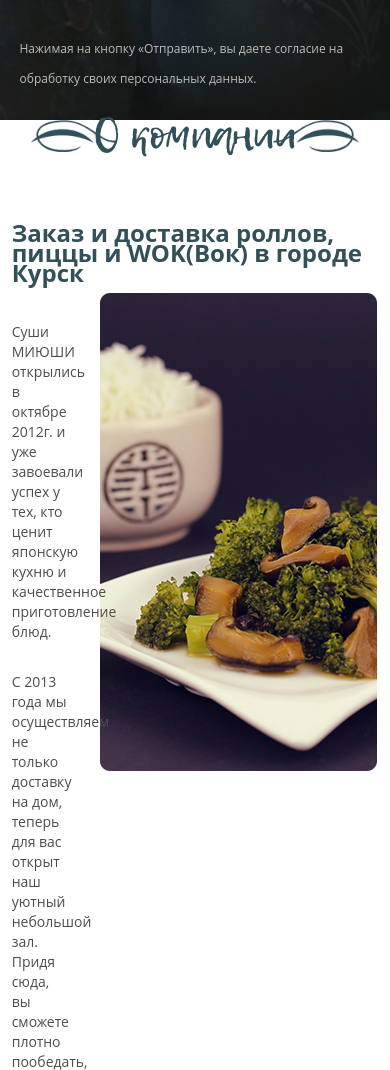
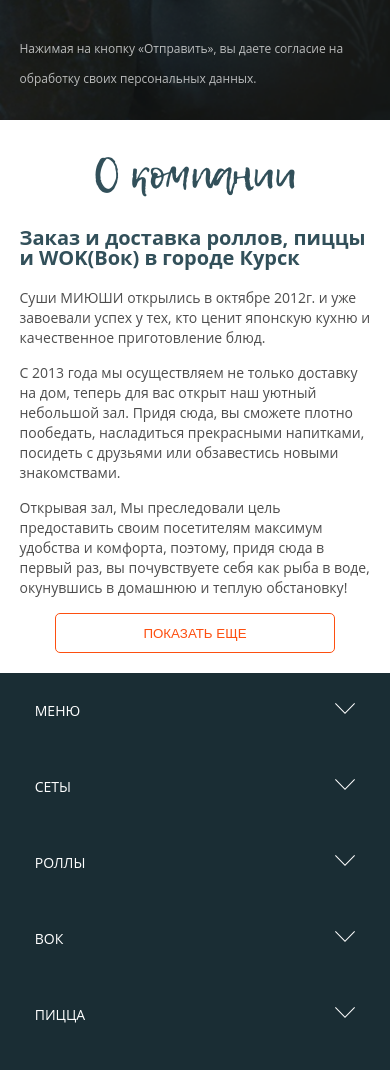
Before and after one commit to ElizavetaRogacheva/miushi-2, a website: page app/index.html in a window 390 px wide. Shown: the part 5333-6403 px from the top of the page. Drawn offline with nearby package versions, Linux system fonts and the light colour scheme; files that its build step writes are made by us from their sources; a script that the page names is missing.

Commit message:
about section mobile adaptive

```diff
--- a/app/css/blocks/about.scss
+++ b/app/css/blocks/about.scss
@@ -2,8 +2,9 @@
     padding-top: rem(77px);
 
     @include tablets {
-        padding: 0;
+        padding-top: rem(40px);
     }
+
 }
 
 .about__title {
@@ -18,6 +19,18 @@
             right: 8%;
         }
     }
+
+    @include phones {
+        margin-bottom: rem(40px);
+
+        &::before {
+            display: none;
+        }
+
+        &::after {
+            display: none;
+        }
+    }
 }
 
 .about-info__block {
@@ -28,7 +41,12 @@
     @include tablets {
         width: 94%;
         background: url(../../img/ajy.png) 99% rem(70px)  no-repeat;
+    }
 
+    @include phones {
+        width: 90%;
+        background: none;
+        margin-bottom: rem(20px);
     }
 
 }
@@ -38,6 +56,11 @@
     font-size: rem(24px);
     font-weight: 700;
     margin-bottom: rem(39px);
+
+    @include phones {
+        font-size: rem(20px);
+        margin-bottom: rem(20px);
+    }
 }
 
 .about-info__text {
@@ -62,5 +85,30 @@
         @include tablets {
             padding: 0;
         }
+
+        @include phones {
+            margin-bottom: rem(20px);
+        }
+    }
+
+    @include phones {
+        padding: 0;
+        margin-bottom: rem(15px);
     }
 }
+
+.about-info__btn {
+    display: none;
+
+    @include phones {
+        display: block;
+    }
+}
+
+.mob-hidden__paragraph {
+    display: block;
+
+    @include phones {
+        display: none;
+    }
+}
--- a/app/css/blocks/reasons.scss
+++ b/app/css/blocks/reasons.scss
@@ -166,7 +166,8 @@
     }
 }
 
-.reasons-block__btn {
+.reasons-block__btn,
+.about-info__btn {
     display: none;
 
     @include phones {
--- a/app/index.html
+++ b/app/index.html
@@ -951,9 +951,10 @@
                 <p class="about-info__paragraph">Суши МИЮШИ открылись в октябре 2012г. и уже завоевали успех у тех, кто ценит японскую кухню и качественное приготовление блюд.</p>
                 <p class="about-info__paragraph">С 2013 года мы осуществляем не только доставку на дом, теперь для вас открыт наш уютный небольшой зал. Придя сюда, вы сможете плотно пообедать, насладиться прекрасными напитками, посидеть с друзьями или обзавестись новыми знакомствами.</p>
                 <p class="about-info__paragraph">Открывая зал, Мы преследовали цель предоставить своим посетителям максимум удобства и комфорта, поэтому, придя сюда в первый раз, вы почувствуете себя как рыба в воде, окунувшись в домашнюю и теплую обстановку!</p>
-                <p class="about-info__paragraph">Особое внимание мы уделяем организации доставки суши и других блюд, которая осуществляется только по г. Курске. Четкая и слаженная работа курьеров позволяет максимально сократить время от приготовления блюда до его попадания на стол заказчику. Как правило, оно составляет от 20 до 60 минут в зависимости от местонахождения клиента. Операторы службы доставки всегда осведомлены обо всех изменениях времени доставки и предупреждают клиентов заранее, а при возможных серьезных задержках в связи с дорожной ситуацией предложат Вам альтернативу. Мы беремся только за ту работу, которую можем выполнить в срок.</p>
-                <p class="about-info__paragraph">В меню суши МИЮШИ представлено все многообразие японской кухни. Классические суши, и роллы приготовлены в соответствии с традиционными рецептами. Для любителей нежных и тающих во рту блюд предлагаются роллы с мясом краба, а также для больших любителей копченого угря потрясающий ролл Дракон. Для желающих пробовать что-то новое и необычное – острые ГУНКАНЫ и новинка нашего меню - ИНАРИ, широкий выбор горячих роллов. Большим компаниям будет удобно заказать суши и роллы, объединенные в сеты, включающие сразу несколько видов каждого из этих блюд. Кроме того, меню суши МИЮШИ не ограничено только японской кухней, здесь всегда можно заказать горячие и холодные блюда ЛАПША или РИС WOK с различными мясными и рыбными наполнителями, салаты, горячие закуски и различные напитки.</p>
+                <p class="about-info__paragraph mob-hidden__paragraph">Особое внимание мы уделяем организации доставки суши и других блюд, которая осуществляется только по г. Курске. Четкая и слаженная работа курьеров позволяет максимально сократить время от приготовления блюда до его попадания на стол заказчику. Как правило, оно составляет от 20 до 60 минут в зависимости от местонахождения клиента. Операторы службы доставки всегда осведомлены обо всех изменениях времени доставки и предупреждают клиентов заранее, а при возможных серьезных задержках в связи с дорожной ситуацией предложат Вам альтернативу. Мы беремся только за ту работу, которую можем выполнить в срок.</p>
+                <p class="about-info__paragraph mob-hidden__paragraph">В меню суши МИЮШИ представлено все многообразие японской кухни. Классические суши, и роллы приготовлены в соответствии с традиционными рецептами. Для любителей нежных и тающих во рту блюд предлагаются роллы с мясом краба, а также для больших любителей копченого угря потрясающий ролл Дракон. Для желающих пробовать что-то новое и необычное – острые ГУНКАНЫ и новинка нашего меню - ИНАРИ, широкий выбор горячих роллов. Большим компаниям будет удобно заказать суши и роллы, объединенные в сеты, включающие сразу несколько видов каждого из этих блюд. Кроме того, меню суши МИЮШИ не ограничено только японской кухней, здесь всегда можно заказать горячие и холодные блюда ЛАПША или РИС WOK с различными мясными и рыбными наполнителями, салаты, горячие закуски и различные напитки.</p>
             </div>
+            <button class="about-info__btn">Показать еще</button>
           </section>
           <footer class="main__footer">
             <div class="footer__container">
```
